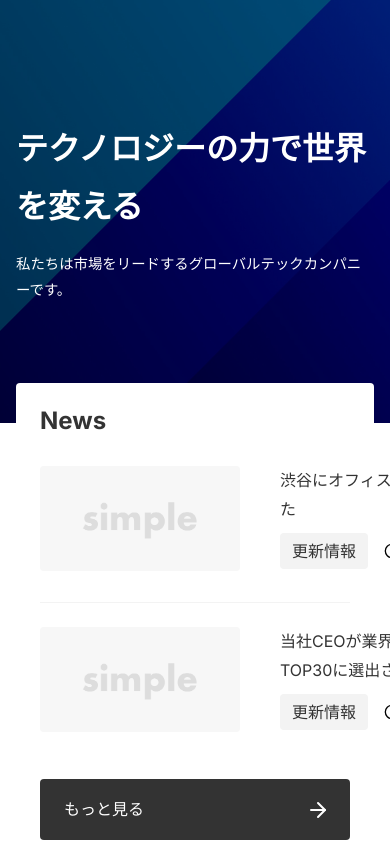
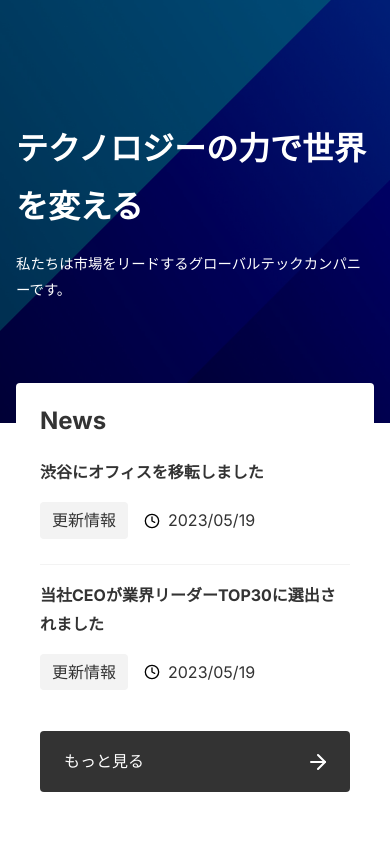
Before and after one commit to morimo0804/my-next-project, a Next.js app: page / in a window 390 px wide. Built offline with nearby package versions, Linux system fonts and the light colour scheme.

Commit message:
3章途中まで

```diff
--- /dev/null
+++ b/app/_components/Category/index.module.css
@@ -0,0 +1,7 @@
+.tag {
+  background-color: var(--color-bg-sub);
+  padding: 4px 12px;
+  border-radius: var(--border-radius);
+  white-space: nowrap;
+  font-size: 1rem;
+}
--- /dev/null
+++ b/app/_components/Category/index.tsx
@@ -0,0 +1,10 @@
+import type { Category } from "@/app/_libs/microcms";
+import styles from "./index.module.css";
+
+type Props = {
+  category: Category;
+};
+
+export default function Category({ category }: Props) {
+  return <span className={styles.tag}>{category.name}</span>;
+}
--- /dev/null
+++ b/app/_components/Date/index.module.css
@@ -0,0 +1,7 @@
+.date {
+  display: flex;
+  align-items: center;
+  gap: 8px;
+  margin: 0.8rem 0;
+  font-size: 1rem;
+}
--- /dev/null
+++ b/app/_components/Date/index.tsx
@@ -0,0 +1,15 @@
+import Image from "next/image";
+import styles from "./index.module.css";
+
+type Props = {
+  date: string;
+};
+
+export default function Date({ date }: Props) {
+  return (
+    <span className={styles.date}>
+      <Image src="/clock.svg" alt="" width={16} height={16} loading="eager" />
+      {date}
+    </span>
+  );
+}
--- /dev/null
+++ b/app/_components/NewsList/index.module.css
@@ -0,0 +1,55 @@
+.list {
+  border-bottom: 1px solid var(--color-border-light);
+}
+
+.list:last-child {
+  border-bottom: none;
+}
+
+.link {
+  display: flex;
+  align-items: flex-start;
+  gap: 40px;
+  padding: 24px 0;
+}
+
+.image {
+  width: 200px;
+  height: auto;
+  border-radius: var(--border-radius);
+}
+
+.title {
+  font-size: 1.1rem;
+  font-weight: bold;
+  margin-bottom: 0.5rem;
+}
+
+.meta {
+  display: flex;
+  align-items: center;
+  gap: 16px;
+}
+
+@media (max-width: 640px) {
+  .link {
+    display: block;
+    padding: 16px 0;
+  }
+
+  .image {
+    display: none;
+  }
+
+  .title {
+    font-size: 1rem;
+    font-weight: bold;
+    margin-bottom: 0.4rem;
+  }
+
+  .meta {
+    display: flex;
+    align-items: center;
+    gap: 16px;
+  }
+}
--- /dev/null
+++ b/app/_components/NewsList/index.tsx
@@ -0,0 +1,40 @@
+import Image from "next/image";
+
+import styles from "./index.module.css";
+import Category from "../Category";
+import Date from "../Date";
+import { News } from "@/app/_libs/microcms";
+
+type Props = {
+  news: News[];
+};
+
+export default function NewsList({ news }: Props) {
+  if (news.length === 0) {
+    return <p>記事がありません。</p>;
+  }
+  return (
+    <ul>
+      {news.map((article) => (
+        <li key={article.id} className={styles.list}>
+          <div className={styles.link}>
+            <Image
+              className={styles.image}
+              src="/no-image.png"
+              alt="No Image"
+              width={1200}
+              height={630}
+            />
+            <dl className={styles.content}>
+              <dt className={styles.title}>{article.title}</dt>
+              <dd className={styles.meta}>
+                <Category category={article.category} />
+                <Date date={article.publishedAt ?? article.createdAt} />
+              </dd>
+            </dl>
+          </div>
+        </li>
+      ))}
+    </ul>
+  );
+}
--- /dev/null
+++ b/app/_libs/microcms.ts
@@ -0,0 +1,13 @@
+export type Category = {
+  name: string;
+};
+
+export type News = {
+  id: string;
+  title: string;
+  category: {
+    name: string;
+  };
+  publishedAt: string;
+  createdAt: string;
+};
--- a/app/page.module.css
+++ b/app/page.module.css
@@ -53,55 +53,6 @@
   bottom: -40px;
 }
 
-.list {
-  border-bottom: 1px solid var(--color-border-light);
-}
-
-.list:last-child {
-  border-bottom: 0;
-}
-
-.link {
-  display: flex;
-  align-items: flex-start;
-  gap: 40px;
-  padding: 24px 0;
-}
-
-.image {
-  width: 200px;
-  height: auto;
-  border-radius: var(--border-radius);
-}
-
-.newsItemTilte {
-  font-size: 1.1rem;
-  font-weight: bold;
-  margin-bottom: 0.5rem;
-}
-
-.meta {
-  display: flex;
-  align-items: center;
-  gap: 16px;
-}
-
-.tag {
-  background-color: var(--color-bg-sub);
-  padding: 4px 12px;
-  border-radius: var(--border-radius);
-  white-space: nowrap;
-  font-size: 1rem;
-}
-
-.date {
-  display: flex;
-  align-items: center;
-  gap: 8px;
-  margin: 0.8rem 0;
-  font-size: 1rem;
-}
-
 @media (max-width: 1000px) {
   .news {
     width: calc(100% - 160px);
--- a/app/page.tsx
+++ b/app/page.tsx
@@ -1,17 +1,9 @@
 import styles from "./page.module.css";
 import Image from "next/image";
 
+import NewsList from "@/app/_components/NewsList";
 import ButtonLink from "@/app/_components/ButtonLink";
-
-type News = {
-  id: string;
-  title: string;
-  category: {
-    name: string;
-  };
-  publishedAt: string;
-  createdAt: string;
-};
+import { News } from "@/app/_libs/microcms";
 
 const data: {
   contents: News[];
@@ -68,37 +60,7 @@ export default function Home() {
       </section>
       <section className={styles.news}>
         <h2 className={styles.newsTitle}>News</h2>
-        <ul>
-          {sliceData.map((article) => (
-            <li key={article.id} className={styles.list}>
-              <div className={styles.link}>
-                <Image
-                  className={styles.image}
-                  src="/no-image.png"
-                  alt="No Image"
-                  width={1200}
-                  height={630}
-                />
-                <dl className={styles.content}>
-                  <dt className={styles.nesItemTitle}>{article.title}</dt>
-                  <dd className={styles.meta}>
-                    <span className={styles.tag}>{article.category.name}</span>
-                    <span className={styles.date}>
-                      <Image
-                        src="/clock.svg"
-                        alt=""
-                        width={16}
-                        height={16}
-                        priority
-                      />
-                      {article.publishedAt}
-                    </span>
-                  </dd>
-                </dl>
-              </div>
-            </li>
-          ))}
-        </ul>
+        <NewsList news={sliceData} />
         <div className={styles.newsLink}>
           <ButtonLink href="/news">もっと見る</ButtonLink>
         </div>
```
